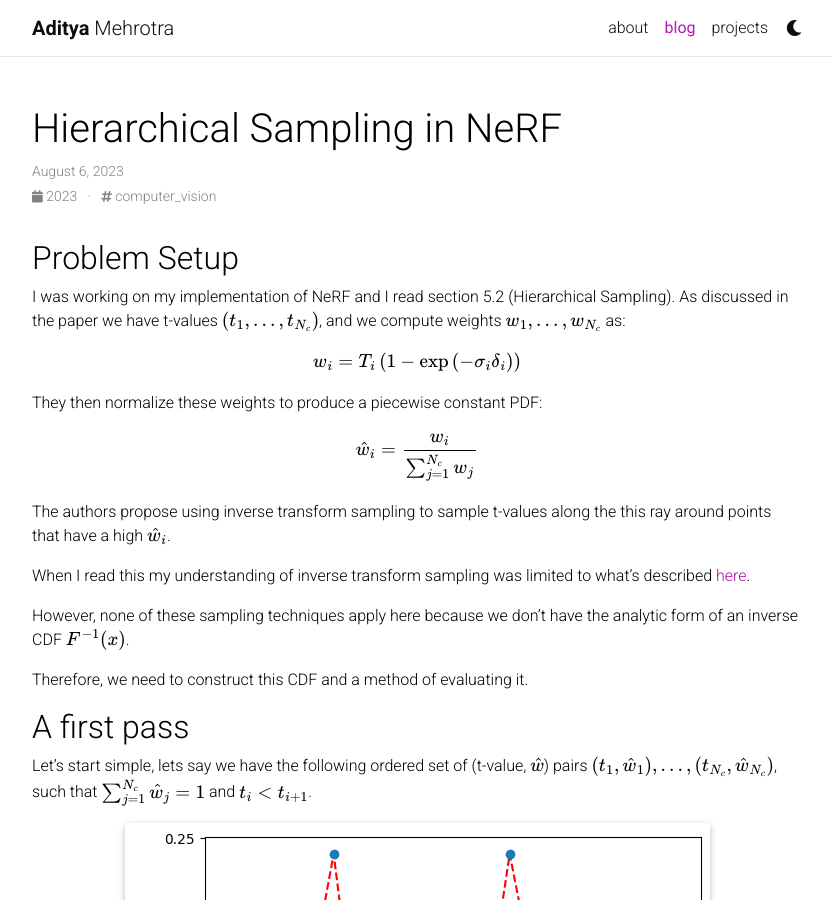
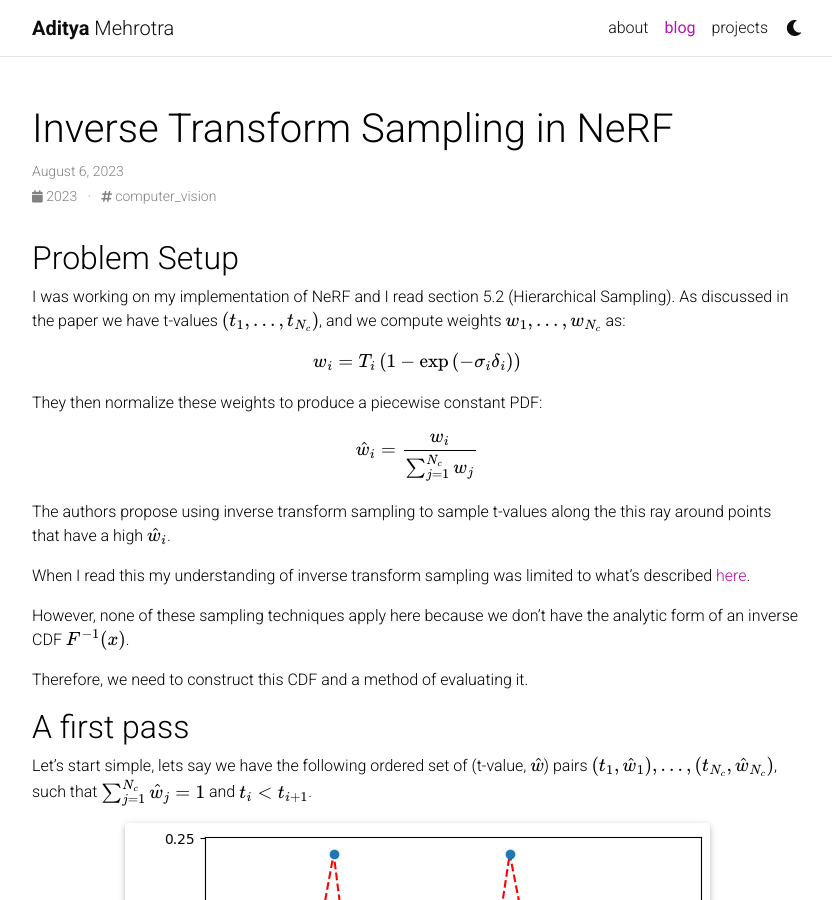
Before and after one commit to AditMeh/AditMeh.github.io, a Jekyll site: the page built from _posts/2023-03-05-NeRF-Inverse-Transform-Sampling.md, in a window 1280 px wide and 900 px high. Shown: the whole window, without its empty margins (223-1055 px from the left). Built offline with Jekyll 4.4.1, drawn with Linux system fonts in a browser that asks for light colours; full-size pictures stand in for the smaller copies a plugin makes; comment, search, counter and statistics services are not loaded; a style sheet for code colours, icons or effects is not loaded.

Commit message:
fixed naming

```diff
--- a/_posts/2023-03-05-NeRF-Hierarchical-Sampling.md
+++ b/_posts/2023-03-05-NeRF-Inverse-Transform-Sampling.md
@@ -1,8 +1,8 @@
 ---
 layout: post
-title: Hierarchical Sampling in NeRF
+title: Inverse Transform Sampling in NeRF
 date: 2023-08-06 11:59:00-0400
-description: Going over an implementation of hierarchical sampling in NeRF
+description: Going over an implementation of inverse transform sampling in NeRF
 giscus_comments: false
 related_posts: false
 tags: computer_vision
```
